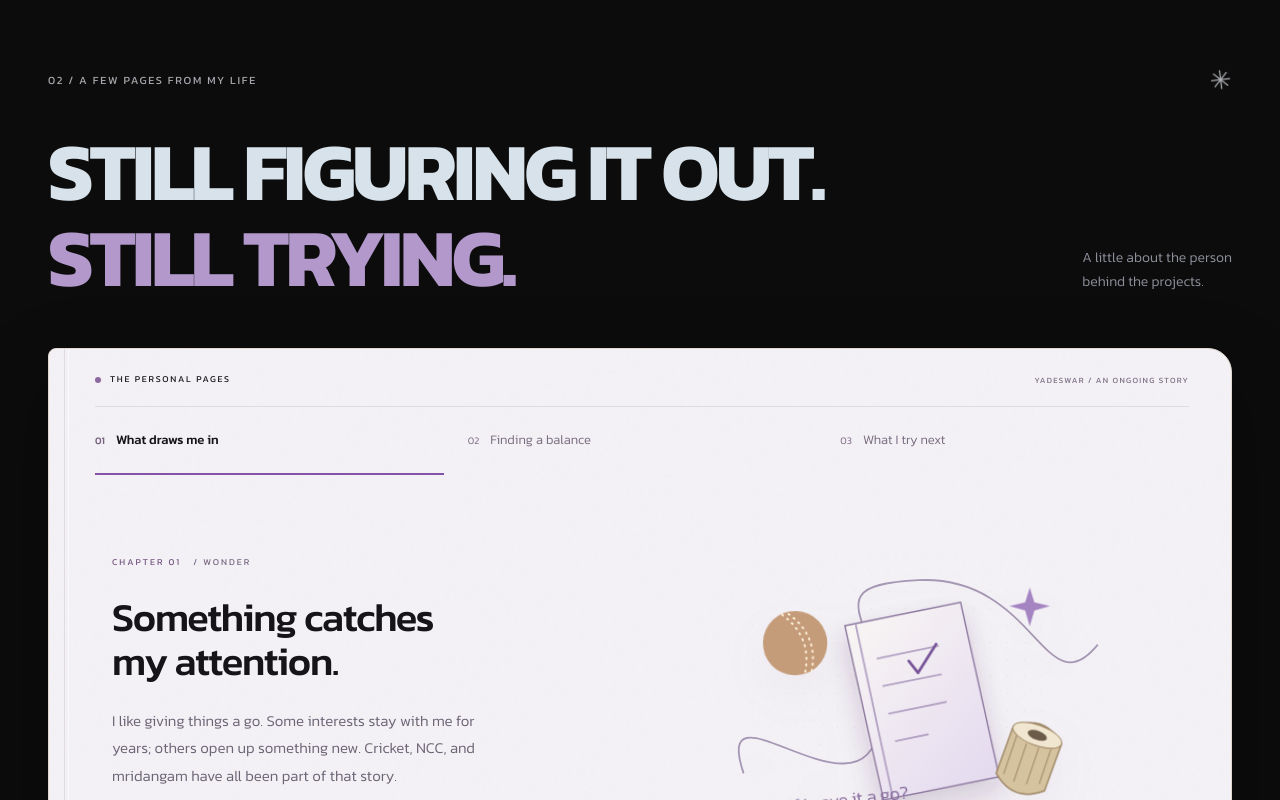
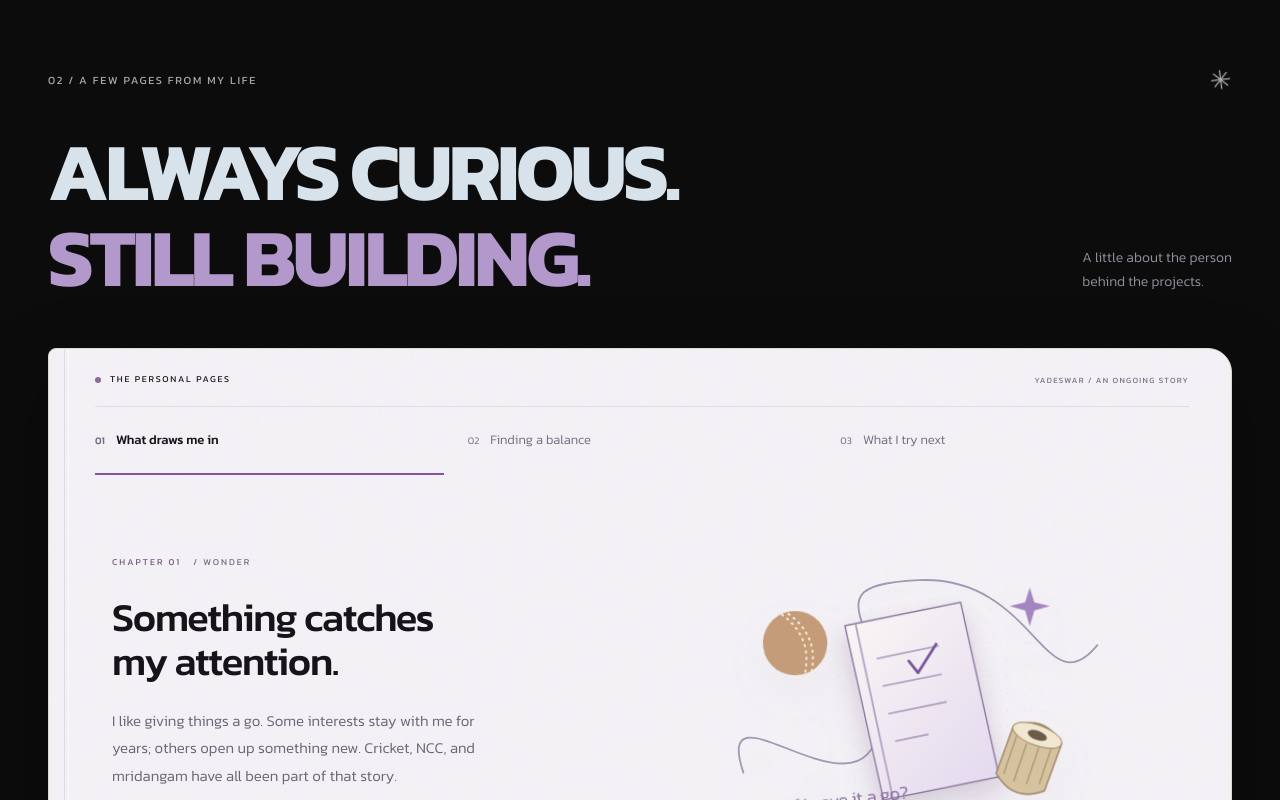
Before and after one commit to gnanayadeswar2027-bit/yadeswar-portfolio, a React (Vite) app: page / in a window 1280 px wide. Shown: the part 3940-4740 px from the top of the page. Built offline with nearby package versions, Linux system fonts and the light colour scheme.

Commit message:
Make the About story forward-looking and expand the supplied toolkit

```diff
--- a/src/AboutStory.tsx
+++ b/src/AboutStory.tsx
@@ -15,9 +15,9 @@ const chapters = [
     note: 'I had to make time for both.', label: 'Making room for both.',
   },
   {
-    tab: 'What I try next', word: 'onward', title: 'There’s a lot I still want to try.',
-    body: 'Today, that curiosity takes me into businesses, products, and real-world problems. GoThreadly, StockFlow, and my automation experiments are ways of putting an idea into practice and seeing where it goes.',
-    note: 'Still figuring it out. Still trying.', label: 'The next page is still being written.',
+    tab: 'What I try next', word: 'onward', title: 'There’s more I want to build.',
+    body: 'I’m excited by ideas that make me want to get up and build. There’s a lot I still want to explore, and I don’t see that stopping. I want to keep trying, making things, and finding out what I can do next.',
+    note: 'Still curious. Still building.', label: 'The next page is still being written.',
   },
 ];
 
@@ -54,10 +54,10 @@ function Sketch({ scene }: { scene: number }) {
       {scene === 2 && <>
         <motion.path {...draw} d="M52 297c82 62 161 4 120-31s-74 39 6 41 158-53 200-153" stroke="#9c84b4" strokeWidth="2" strokeDasharray="5 8"/>
         <g className="sketch-plane" filter="url(#story-shadow)"><path d="m210 137 205-66-66 201-44-86z" fill="url(#story-paper)" stroke="#8b769d" strokeWidth="1.5" strokeLinejoin="round"/><path d="m305 186 110-115-83 137-27 42z" fill="url(#story-violet)"/><path d="m332 208 17 64" stroke="#8b769d"/></g>
-        <g transform="rotate(-9 146 192)"><rect x="57" y="151" width="139" height="73" rx="9" fill="#e6ddee" stroke="#c9b8d9"/><circle cx="75" cy="170" r="3" fill="#a78abd"/><path d="M86 170h29" stroke="#b6a1c6" strokeWidth="2"/><text x="73" y="202" className="sketch-project">GoThreadly</text></g>
-        <g transform="rotate(7 271 323)"><rect x="224" y="292" width="128" height="62" rx="9" fill="#fffaf0" stroke="#cfbdad"/><path d="M240 309h21m-21 8h48" stroke="#c3b298" strokeWidth="2"/><text x="240" y="339" className="sketch-project">StockFlow</text></g>
+        <g transform="rotate(-9 146 192)"><rect x="57" y="151" width="139" height="73" rx="9" fill="#e6ddee" stroke="#c9b8d9"/><circle cx="75" cy="170" r="3" fill="#a78abd"/><path d="M86 170h29" stroke="#b6a1c6" strokeWidth="2"/><text x="73" y="202" className="sketch-project">An idea</text></g>
+        <g transform="rotate(7 271 323)"><rect x="224" y="292" width="128" height="62" rx="9" fill="#fffaf0" stroke="#cfbdad"/><path d="M240 309h21m-21 8h48" stroke="#c3b298" strokeWidth="2"/><text x="240" y="339" className="sketch-project">What’s next?</text></g>
         <path d="m107 91 5 14 15 4-15 4-5 15-4-15-15-4 15-4z" fill="#b19ac4"/>
-        <text x="55" y="372" transform="rotate(-6 55 372)" className="sketch-hand">Let’s see where this goes.</text>
+        <text x="55" y="398" transform="rotate(-6 55 398)" className="sketch-hand">Let’s see where this goes.</text>
       </>}
     </svg>
     <span className="story-art-label">{chapters[scene].label}</span>
@@ -80,7 +80,7 @@ export default function AboutStory() {
   }
   return <section id="about" className="about story-section section-pad" aria-labelledby="story-title">
     <div className="section-label"><span>02 / A FEW PAGES FROM MY LIFE</span><span className="small-cross" aria-hidden="true">✳</span></div>
-    <div className="story-heading"><h2 id="story-title">Still figuring it out.<br/><span>Still trying.</span></h2><p>A little about the person<br className="story-desktop-break"/> behind the projects.</p></div>
+    <div className="story-heading"><h2 id="story-title">Always curious.<br/><span>Still building.</span></h2><p>A little about the person<br className="story-desktop-break"/> behind the projects.</p></div>
     <div className="story-book">
       <div className="story-book-top"><span className="story-book-label"><span className="story-ink-dot"/> THE PERSONAL PAGES</span><span className="story-edition">YADESWAR / AN ONGOING STORY</span></div>
       <div className="story-tabs" role="tablist" aria-label="Chapters of my story">{chapters.map((item, index) => <button key={item.tab} ref={el => { tabs.current[index] = el; }} id={`story-tab-${index}`} role="tab" aria-selected={scene === index} aria-controls="story-panel" tabIndex={scene === index ? 0 : -1} onKeyDown={event => navigateTab(event, index)} onClick={() => setScene(index)}><span>0{index + 1}</span>{item.tab}{scene === index && <motion.i layoutId="story-tab-underline" transition={{ duration: reduce ? 0 : 0.3 }}/>}</button>)}</div>
--- a/src/content.ts
+++ b/src/content.ts
@@ -75,10 +75,13 @@ export const toolGroups = [
     { name: 'Microsoft Excel', mark: 'X', brand: 'excel' },
     { name: 'PowerPoint', mark: 'P', brand: 'powerpoint' },
     { name: 'Zoho ERP', mark: 'Z', brand: 'zoho' },
+    { name: 'Zoho OMS', mark: 'Z', brand: 'zoho' },
   ] },
   { name: 'Design & content', items: [
     { name: 'Canva', mark: 'C', brand: 'canva' },
     { name: 'Google Stitch', mark: 'S', brand: 'stitch' },
+    { name: 'Figma', mark: 'F', brand: 'figma' },
+    { name: 'Midjourney', mark: 'MJ', brand: 'midjourney' },
   ] },
   { name: 'Building & automation', items: [
     { name: 'n8n', mark: 'n8n', brand: 'n8n' },
```
Also changed, not shown: src/styles.css.
